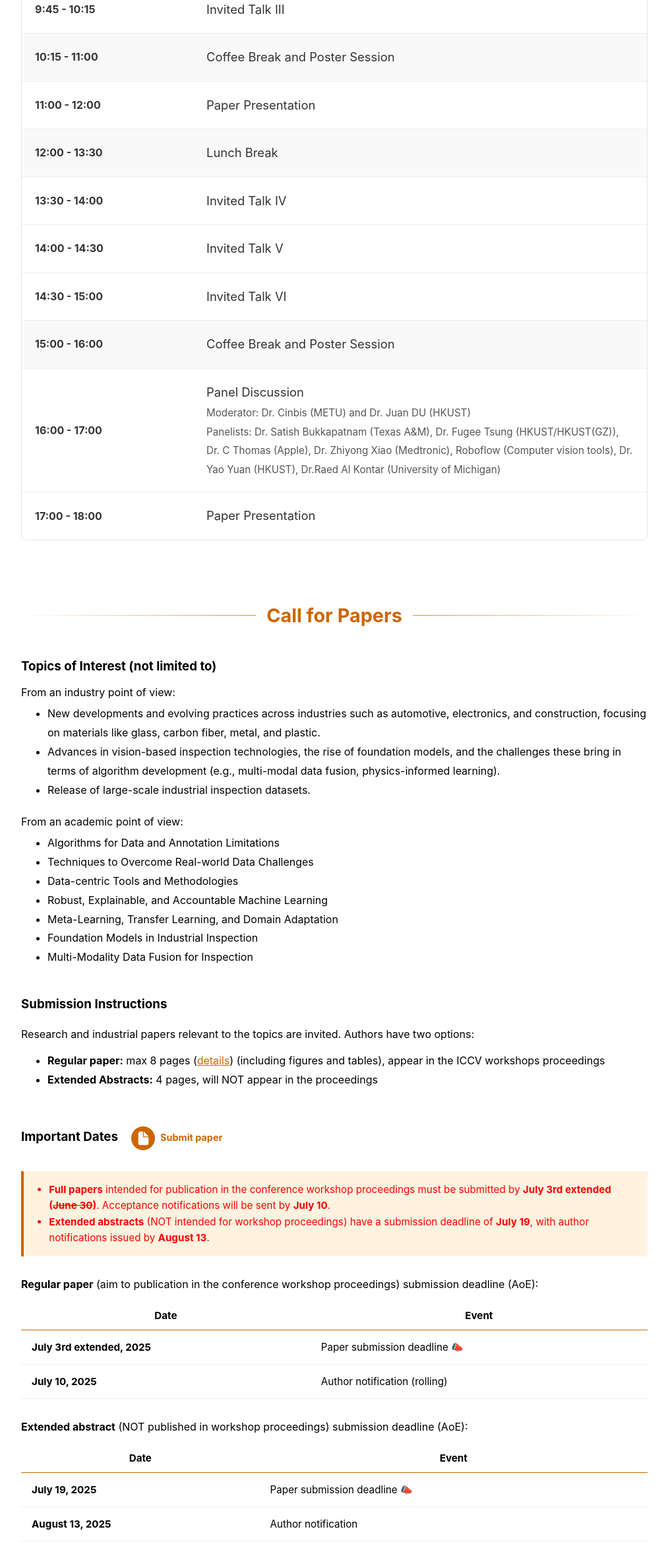
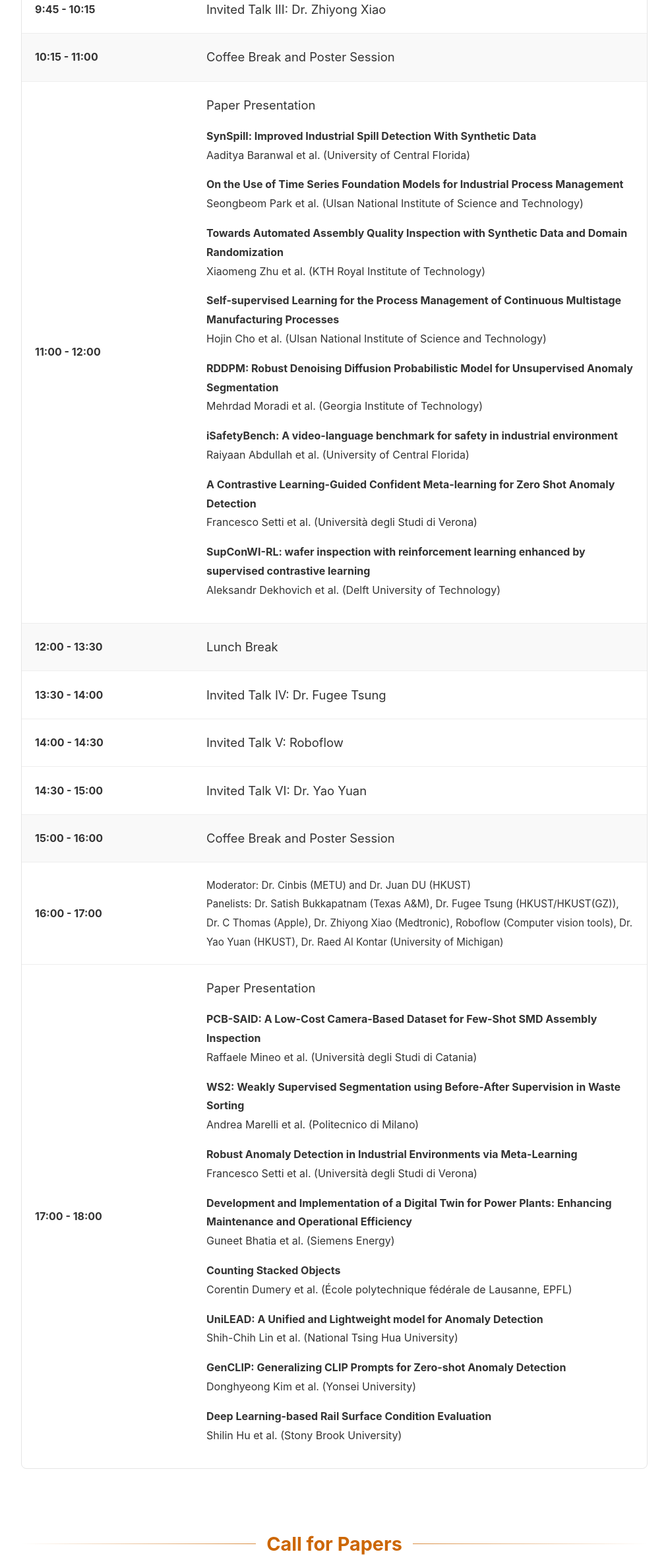
Before and after one commit to vision-workshop/iccv-2025, a plain HTML site: page index.html in a window 1280 px wide. Shown: the part 2537-4895 px from the top of the page at 66% size, without its empty margins (133-1146 px from the left). Drawn offline with Linux system fonts and the light colour scheme.

Commit message:
agenda updated.

```diff
--- a/index.html
+++ b/index.html
@@ -172,21 +172,21 @@
         <tr style="border-top:1px solid #eee;">
           <td style="padding: 1.2rem 1.25rem; font-weight:bold;">8:45 - 9:15</td>
           <td style="padding: 1.2rem 1.25rem;">
-            <span style="font-size:1.15rem;">Invited Talk I</span>
+            <span style="font-size:1.15rem;">Invited Talk I: Dr. Satish Bukkapatnam</span>
           </td>
         </tr>
 
         <tr style="border-top:1px solid #eee;">
           <td style="padding: 1.2rem 1.25rem; font-weight:bold;">9:15 - 9:45</td>
           <td style="padding: 1.2rem 1.25rem;">
-            <span style="font-size:1.15rem;">Invited Talk II</span>
+            <span style="font-size:1.15rem;">Invited Talk II: Dr. C Thomas</span>
           </td>
         </tr>
 
         <tr style="border-top:1px solid #eee;">
           <td style="padding: 1.2rem 1.25rem; font-weight:bold;">9:45 - 10:15</td>
           <td style="padding: 1.2rem 1.25rem;">
-            <span style="font-size:1.15rem;">Invited Talk III</span>
+            <span style="font-size:1.15rem;">Invited Talk III: Dr. Zhiyong Xiao</span>
           </td>
         </tr>
 
@@ -197,12 +197,45 @@
           </td>
         </tr>
 
+        <!-- <tr style="border-top:1px solid #eee;">
+          <td style="padding: 1.2rem 1.25rem; font-weight:bold;">11:00 - 12:00</td>
+          <td style="padding: 1.2rem 1.25rem;">
+            <span style="font-size:1.15rem;">Paper Presentation</span>
+          </td>
+        </tr> -->
         <tr style="border-top:1px solid #eee;">
           <td style="padding: 1.2rem 1.25rem; font-weight:bold;">11:00 - 12:00</td>
           <td style="padding: 1.2rem 1.25rem;">
             <span style="font-size:1.15rem;">Paper Presentation</span>
+            <div style="margin-top:0.8rem;">
+              <p><b>SynSpill: Improved Industrial Spill Detection With Synthetic Data</b><br>
+              Aaditya Baranwal et al. (University of Central Florida) </p>
+
+              <p><b>On the Use of Time Series Foundation Models for Industrial Process Management</b><br>
+              Seongbeom Park et al. (Ulsan National Institute of Science and Technology) </p>
+
+              <p><b>Towards Automated Assembly Quality Inspection with Synthetic Data and Domain Randomization</b><br>
+              Xiaomeng Zhu et al. (KTH Royal Institute of Technology) </p>
+
+              <p><b>Self-supervised Learning for the Process Management of Continuous Multistage Manufacturing Processes</b><br>
+              Hojin Cho et al. (Ulsan National Institute of Science and Technology) </p>
+
+              <p><b>RDDPM: Robust Denoising Diffusion Probabilistic Model for Unsupervised Anomaly Segmentation</b><br>
+              Mehrdad Moradi et al. (Georgia Institute of Technology) </p>
+
+              <p><b>iSafetyBench: A video-language benchmark for safety in industrial environment</b><br>
+              Raiyaan Abdullah et al. (University of Central Florida) </p>
+
+              <p><b>A Contrastive Learning-Guided Confident Meta-learning for Zero Shot Anomaly Detection</b><br>
+              Francesco Setti et al. (Università degli Studi di Verona) </p>
+
+              <p><b>SupConWI-RL: wafer inspection with reinforcement learning enhanced by supervised contrastive learning</b><br>
+              Aleksandr Dekhovich et al. (Delft University of Technology) </p>
+            </div>
           </td>
         </tr>
+
+
 
         <tr style="background:#f9f9f9; border-top:1px solid #eee;">
           <td style="padding: 1.2rem 1.25rem; font-weight:bold;">12:00 - 13:30</td>
@@ -214,21 +247,21 @@
         <tr style="border-top:1px solid #eee;">
           <td style="padding: 1.2rem 1.25rem; font-weight:bold;">13:30 - 14:00</td>
           <td style="padding: 1.2rem 1.25rem;">
-            <span style="font-size:1.15rem;">Invited Talk IV</span>
+            <span style="font-size:1.15rem;">Invited Talk IV: Dr. Fugee Tsung</span>
           </td>
         </tr>
 
         <tr style="border-top:1px solid #eee;">
           <td style="padding: 1.2rem 1.25rem; font-weight:bold;">14:00 - 14:30</td>
           <td style="padding: 1.2rem 1.25rem;">
-            <span style="font-size:1.15rem;">Invited Talk V</span>
+            <span style="font-size:1.15rem;">Invited Talk V: Roboflow</span>
           </td>
         </tr>
 
         <tr style="border-top:1px solid #eee;">
           <td style="padding: 1.2rem 1.25rem; font-weight:bold;">14:30 - 15:00</td>
           <td style="padding: 1.2rem 1.25rem;">
-            <span style="font-size:1.15rem;">Invited Talk VI</span>
+            <span style="font-size:1.15rem;">Invited Talk VI: Dr. Yao Yuan</span>
           </td>
         </tr>
 
@@ -244,24 +277,57 @@
         <tr style="border-top:1px solid #eee;">
           <td style="padding: 1.2rem 1.25rem; font-weight:bold;">16:00 - 17:00</td>
           <td style="padding: 1.2rem 1.25rem;">
-            <!-- <span style="font-size:1.15rem; font-weight:bold;">Panel Discussion</span><br> -->
-            <span style="font-size:1.15rem">Panel Discussion</span><br>
-            <span style="font-size:0.95rem; color:#555;">
+            <span style="font-size:0.95rem;">
               Moderator: Dr. Cinbis (METU) and Dr. Juan DU (HKUST)<br>
               Panelists: Dr. Satish Bukkapatnam (Texas A&M), Dr. Fugee Tsung (HKUST/HKUST(GZ)),
               Dr. C Thomas (Apple), Dr. Zhiyong Xiao (Medtronic), Roboflow (Computer vision tools),
-              Dr. Yao Yuan (HKUST), Dr.Raed Al Kontar (University of Michigan)
+              Dr. Yao Yuan (HKUST), Dr. Raed Al Kontar (University of Michigan)
             </span>
           </td>
         </tr>
+
+
+        <!-- Paper Presentation -->
+        <!-- <tr style="border-top:1px solid #eee;">
+          <td style="padding: 1.2rem 1.25rem; font-weight:bold;">17:00 - 18:00</td>
+          <td style="padding: 1.2rem 1.25rem;">
+            <span style="font-size:1.15rem">Paper Presentation</span>
+          </td>
+        </tr> -->
 
         <!-- Paper Presentation -->
         <tr style="border-top:1px solid #eee;">
           <td style="padding: 1.2rem 1.25rem; font-weight:bold;">17:00 - 18:00</td>
           <td style="padding: 1.2rem 1.25rem;">
             <span style="font-size:1.15rem">Paper Presentation</span>
+            <div style="margin-top:0.8rem;">
+              <p><b>PCB-SAID: A Low-Cost Camera-Based Dataset for Few-Shot SMD Assembly Inspection</b><br>
+              Raffaele Mineo et al. (Università degli Studi di Catania)</p>
+
+              <p><b>WS2: Weakly Supervised Segmentation using Before-After Supervision in Waste Sorting</b><br>
+              Andrea Marelli et al. (Politecnico di Milano)</p>
+
+              <p><b>Robust Anomaly Detection in Industrial Environments via Meta-Learning</b><br>
+              Francesco Setti et al. (Università degli Studi di Verona)</p>
+
+              <p><b>Development and Implementation of a Digital Twin for Power Plants: Enhancing Maintenance and Operational Efficiency</b><br>
+              Guneet Bhatia et al. (Siemens Energy)</p>
+
+              <p><b>Counting Stacked Objects</b><br>
+              Corentin Dumery et al. (École polytechnique fédérale de Lausanne, EPFL)</p>
+
+              <p><b>UniLEAD: A Unified and Lightweight model for Anomaly Detection</b><br>
+              Shih-Chih Lin et al. (National Tsing Hua University)</p>
+
+              <p><b>GenCLIP: Generalizing CLIP Prompts for Zero-shot Anomaly Detection</b><br>
+              Donghyeong Kim et al. (Yonsei University)</p>
+
+              <p><b>Deep Learning-based Rail Surface Condition Evaluation</b><br>
+              Shilin Hu et al. (Stony Brook University)</p>
+            </div>
           </td>
         </tr>
+
 
 
       </tbody>
```
